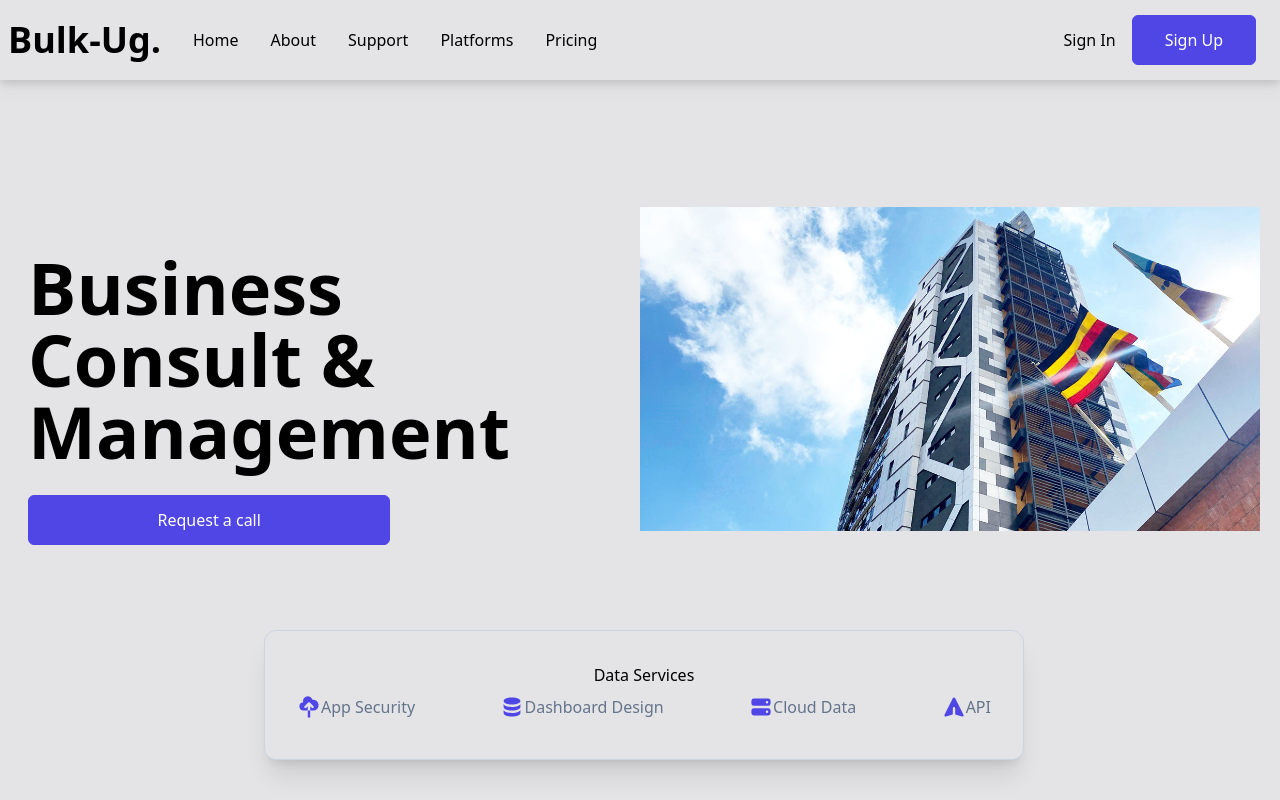
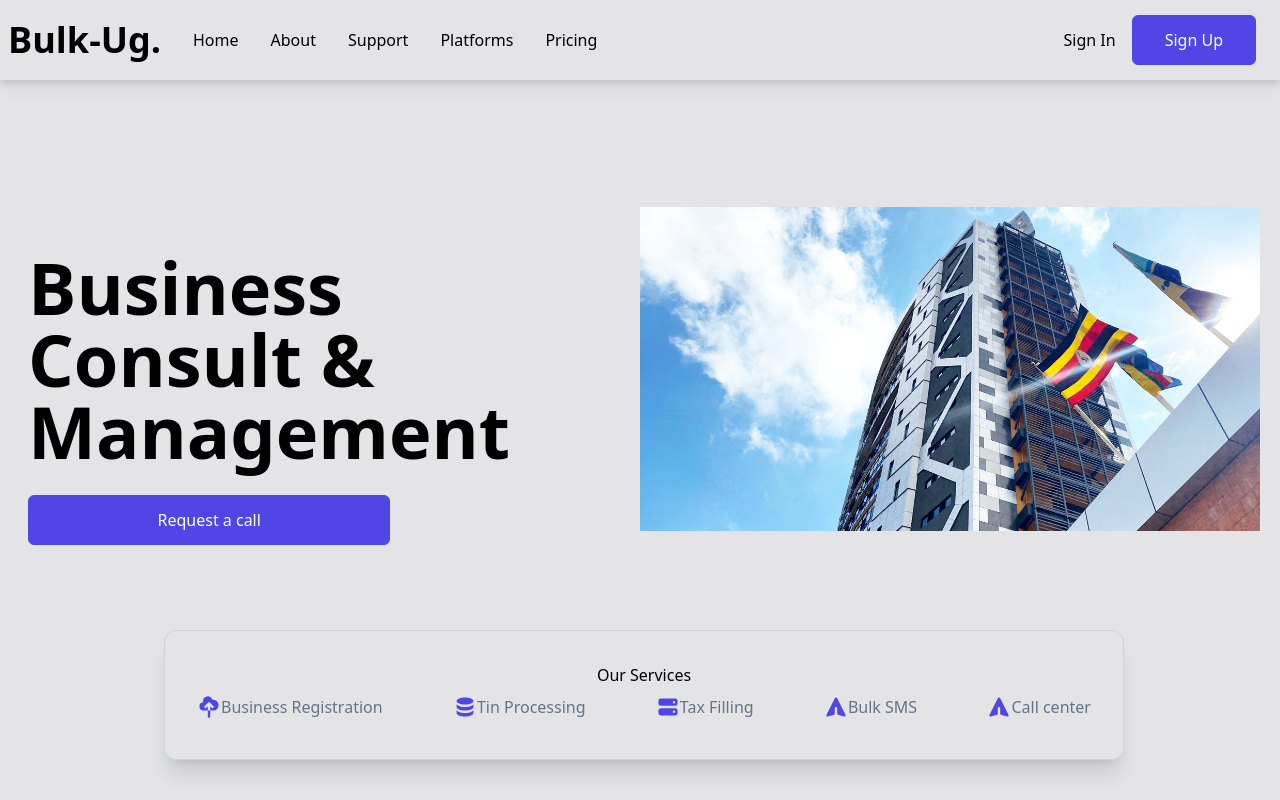
Before and after one commit to asiimwearnold/Bulk-Ug, a React (Create React App) app: page / in a window 1280 px wide. Shown: the top 800 px of the page. Built offline with nearby package versions, Linux system fonts and the light colour scheme.

Commit message:
4 Update

```diff
--- a/src/components/Hero.jsx
+++ b/src/components/Hero.jsx
@@ -21,15 +21,16 @@ const Hero = () => {
             <div>
                 <img className='w-full' src={bgImg} alt="/" />
             </div>
-            <div className='absolute flex flex-col py-8 md:min-w-[760px] bottom-[5%]
+            <div className='absolute flex flex-col py-8 md:min-w-[960px] bottom-[5%]
             mx-1 md:left-1/2 transform md:-translate-x-1/2 bg-zinc-200
             border border-slate-300 rounded-xl text-center shadow-xl'>
-                <p>Data Services</p>
+                <p>Our Services </p>
                 <div className='flex justify-between flex-wrap px-4'>
-                    <p className='flex px-4 py-2 text-slate-500'><CloudUploadIcon className='h-6 text-indigo-600' /> App Security</p>
-                    <p className='flex px-4 py-2 text-slate-500'><DatabaseIcon className='h-6 text-indigo-600' /> Dashboard Design</p>
-                    <p className='flex px-4 py-2 text-slate-500'><ServerIcon className='h-6 text-indigo-600' /> Cloud Data</p>
-                    <p className='flex px-4 py-2 text-slate-500'><PaperAirplaneIcon className='h-6 text-indigo-600' /> API</p>
+                    <p className='flex px-4 py-2 text-slate-500'><CloudUploadIcon className='h-6 text-indigo-600' /> Business Registration</p>
+                    <p className='flex px-4 py-2 text-slate-500'><DatabaseIcon className='h-6 text-indigo-600' /> Tin Processing </p>
+                    <p className='flex px-4 py-2 text-slate-500'><ServerIcon className='h-6 text-indigo-600' /> Tax Filling</p>
+                    <p className='flex px-4 py-2 text-slate-500'><PaperAirplaneIcon className='h-6 text-indigo-600' /> Bulk SMS</p>
+                    <p className='flex px-4 py-2 text-slate-500'><PaperAirplaneIcon className='h-6 text-indigo-600' /> Call center </p>
                 </div>
             </div>
         </div>
```
